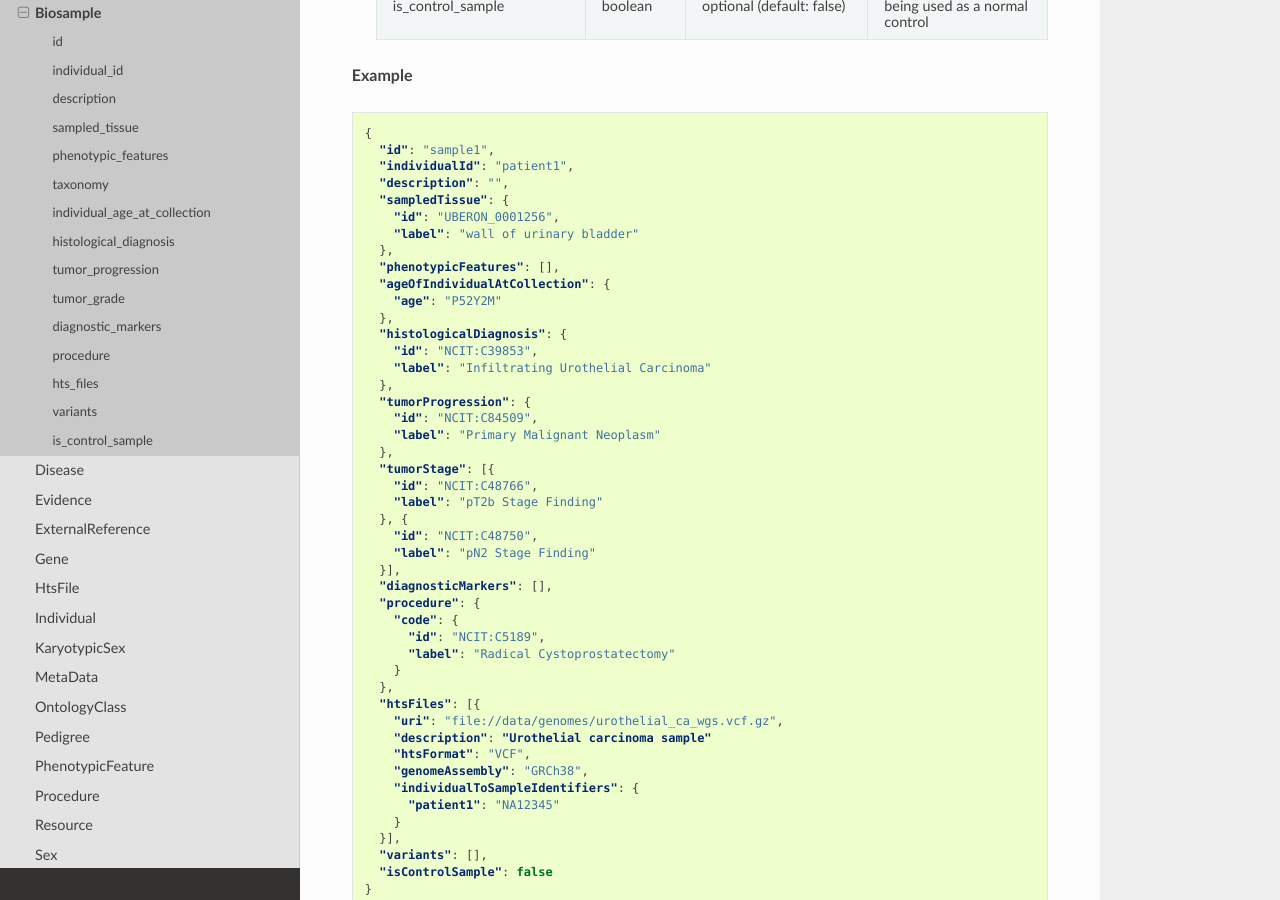
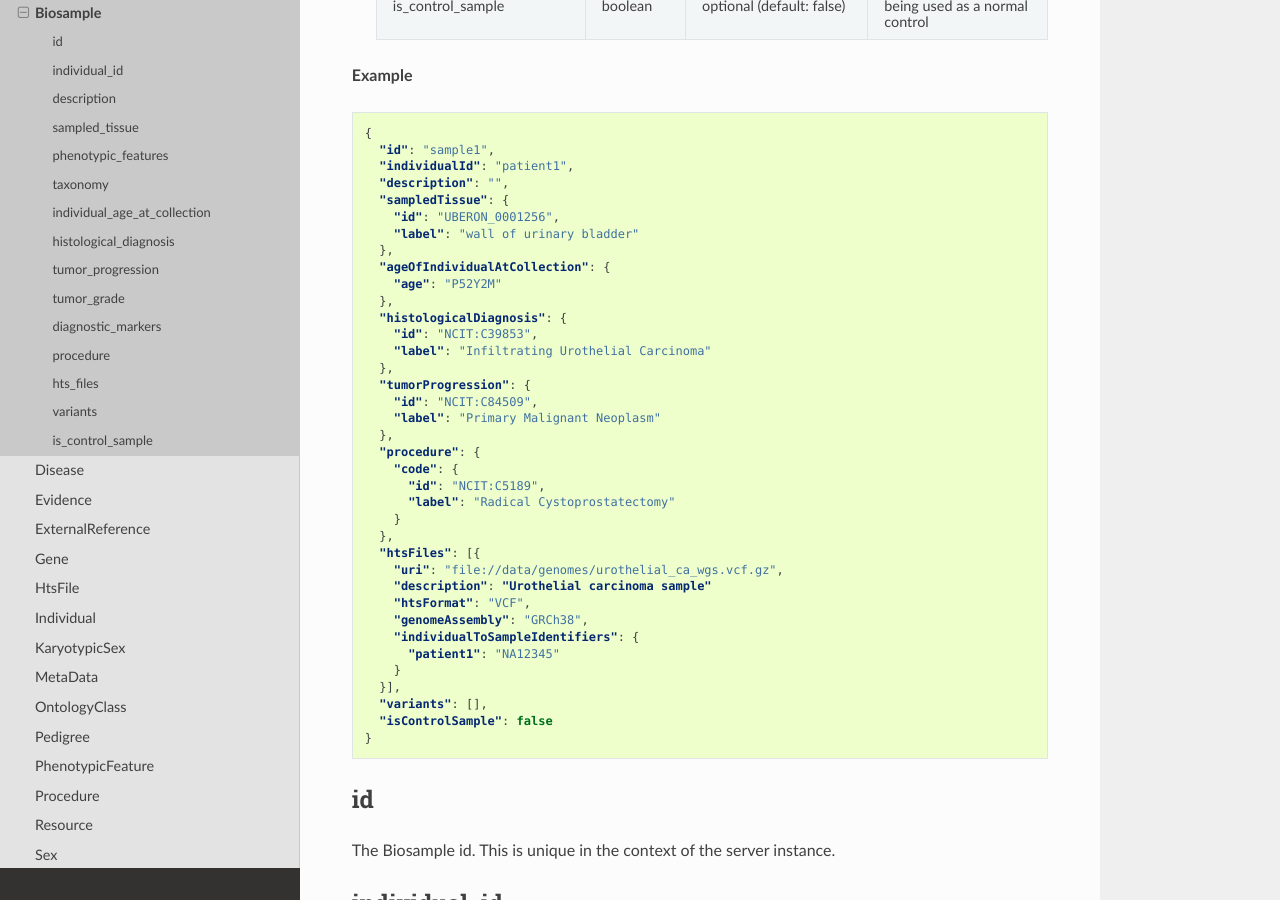
Before and after one commit to phenopackets/phenopacket-schema, a Sphinx documentation site: the page built from docs/biosample.rst, in a window 1280 px wide and 900 px high, scrolled down 1217 px. Built offline with Sphinx 7.4.7 and the Read the Docs theme 2.0.0, drawn with Linux system fonts in a browser that asks for light colours.

Commit message:
Delete incorrect Biosample.tumorStage example from biosample.rst

```diff
--- a/docs/biosample.rst
+++ b/docs/biosample.rst
@@ -97,7 +97,6 @@ genomic array as well as RNA-seq experiments) may refer to the same Biosample.
       "id": "UBERON_0001256",
       "label": "wall of urinary bladder"
     },
-    "phenotypicFeatures": [],
     "ageOfIndividualAtCollection": {
       "age": "P52Y2M"
     },
@@ -109,14 +108,6 @@ genomic array as well as RNA-seq experiments) may refer to the same Biosample.
       "id": "NCIT:C84509",
       "label": "Primary Malignant Neoplasm"
     },
-    "tumorStage": [{
-      "id": "NCIT:C48766",
-      "label": "pT2b Stage Finding"
-    }, {
-      "id": "NCIT:C48750",
-      "label": "pN2 Stage Finding"
-    }],
-    "diagnosticMarkers": [],
     "procedure": {
       "code": {
         "id": "NCIT:C5189",
@@ -199,7 +190,7 @@ can be chosen.
 
 tumor_grade
 ~~~~~~~~~~~
-This should be a child term of  NCIT:C28076 (Disease Grade Qualifier) or equivalent.
+This should be a child term of NCIT:C28076 (Disease Grade Qualifier) or equivalent.
 See the `tumor grade fact sheet <https://www.cancer.gov/about-cancer/diagnosis-staging/prognosis/tumor-grade-fact-sheet>`_.
 
 
```
